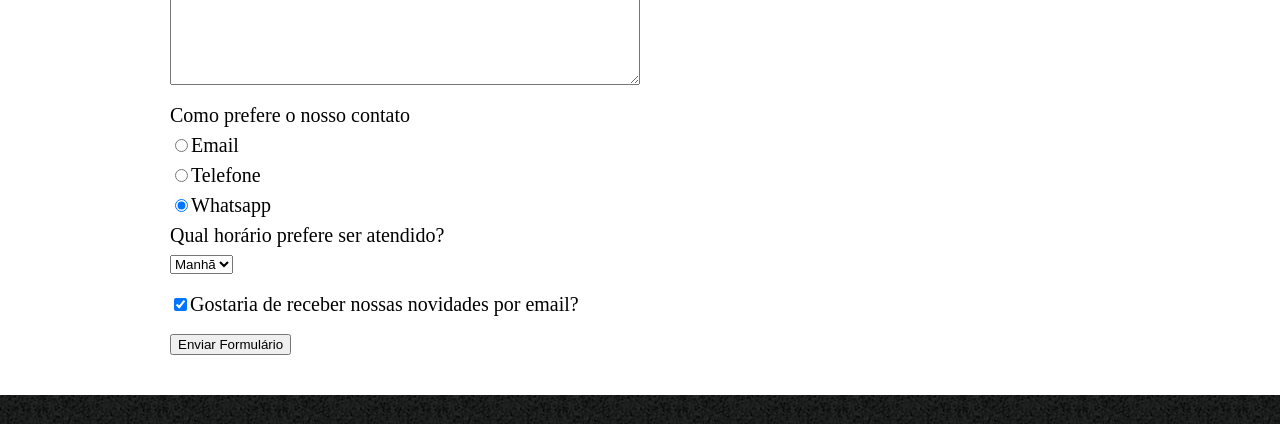
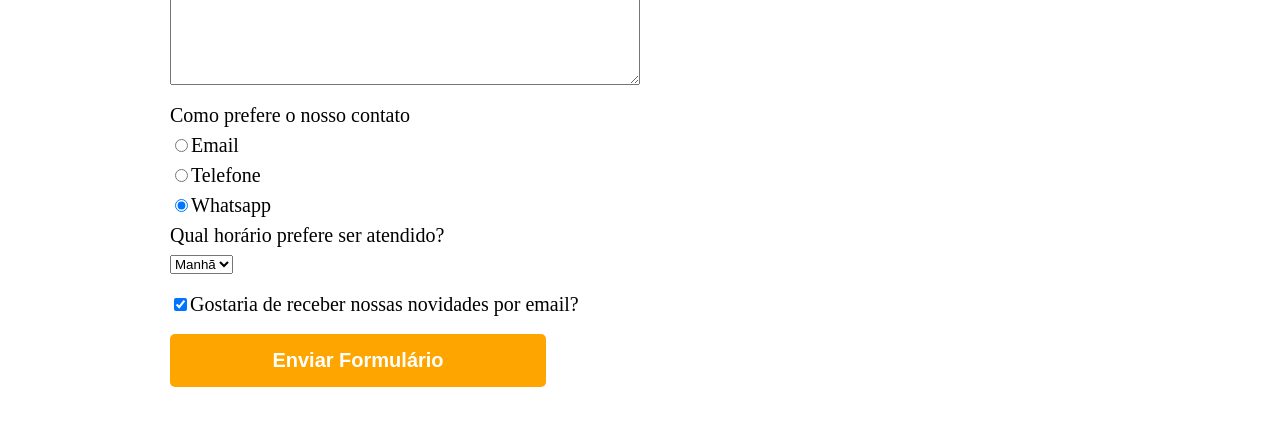
Before and after one commit to rglaubersantiago/barbearia, a plain HTML site: page contato.html in a window 1280 px wide. Shown: the part 714-1138 px from the top of the page. Drawn offline with Linux system fonts and the light colour scheme.

Commit message:
O que são transições

```diff
--- a/contato.html
+++ b/contato.html
@@ -53,7 +53,7 @@
 			</fildset>
 
 			<label class="checkbox"><input type="checkbox" checked>Gostaria de receber nossas novidades por email?</label>
-			<input type="submit" value="Enviar Formulário">
+			<input type="submit" value="Enviar Formulário" class="enviar">
 		</form>
 	</main>
 	<footer>
--- a/style.css
+++ b/style.css
@@ -104,6 +104,23 @@ form label, form legend {
 	margin: 20px 0;
 }
 
+.enviar {
+	width: 40%;
+	padding: 15px 0;
+	background: orange;
+	color: white;
+	border: none;
+	font-size: 20px;
+	font-weight: bold;
+	border-radius: 5px;
+	transition: 1s background;
+	cursor: pointer;
+}
+
+.enviar:hover{
+	background: darkorange;
+}
+
 footer {
 	text-align: center;
 	background-color: #CCCCCC;
```
